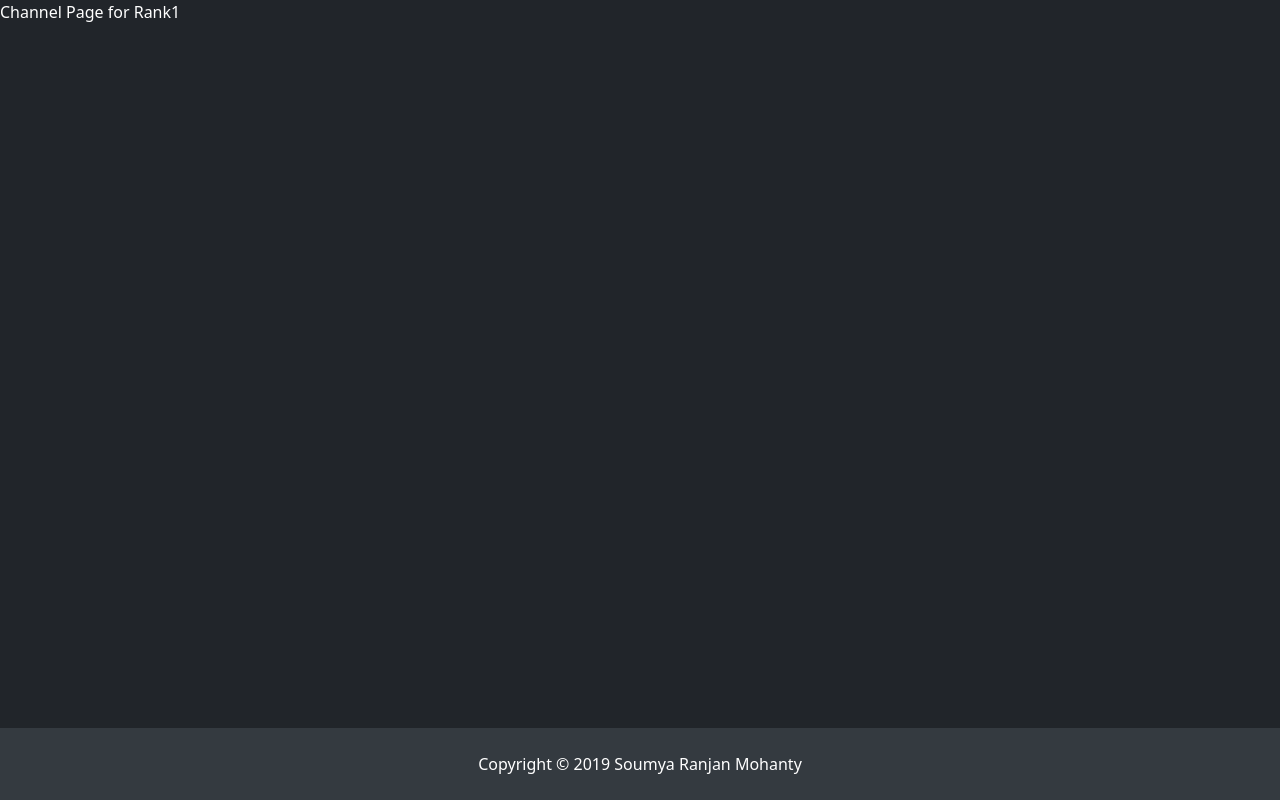
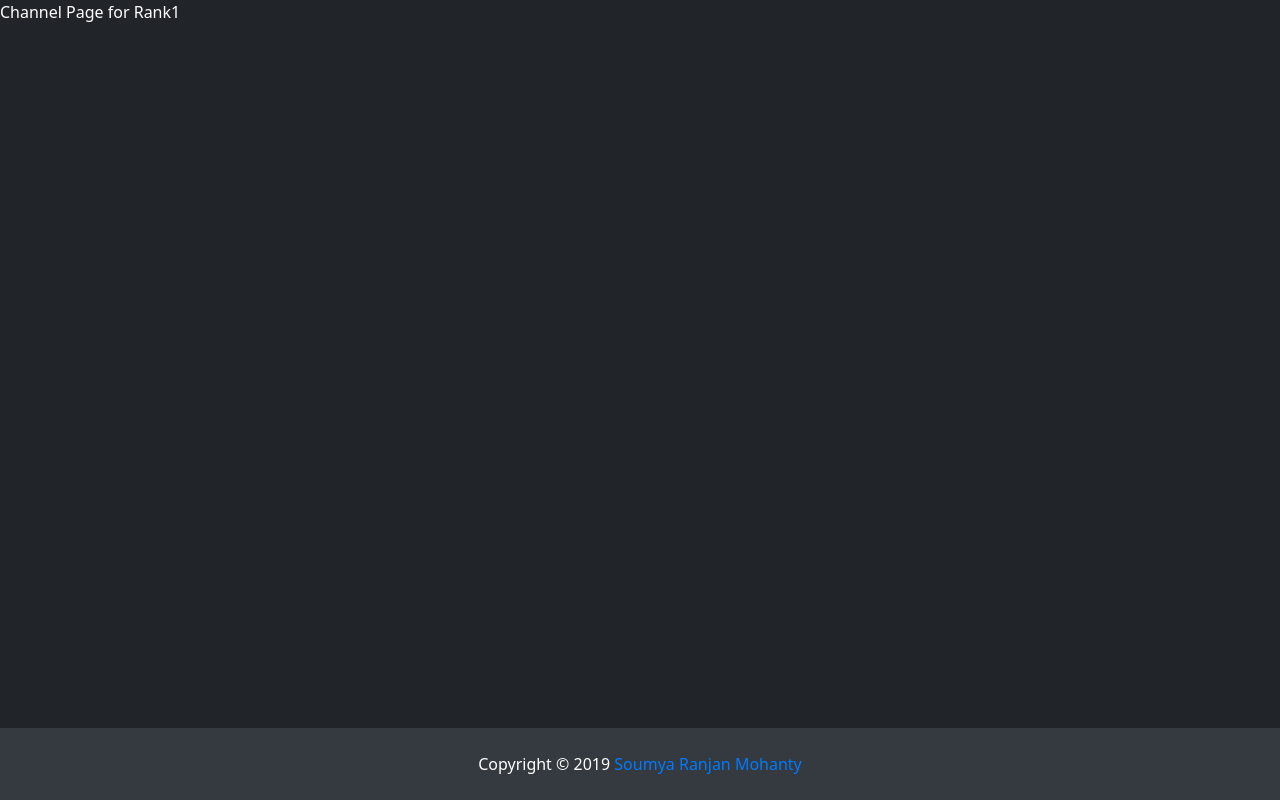
Before and after one commit to geekysrm/top-tubers, a React (Create React App) app in the folder client/: page /channel/1 in a window 1280 px wide. Built offline with nearby package versions, Linux system fonts and the light colour scheme.

Commit message:
Update Footer.js

```diff
--- a/client/src/components/footer/Footer.js
+++ b/client/src/components/footer/Footer.js
@@ -5,7 +5,7 @@ import "./Footer.css";
 export default () => {
   return (
     <footer className="footer bg-dark text-white mt-5 p-4 text-center">
-      Copyright &copy; {new Date().getFullYear()} Soumya Ranjan Mohanty
+      Copyright &copy; {new Date().getFullYear()} <a href="https://soumya.dev/" target="_blank">Soumya Ranjan Mohanty</a>
     </footer>
   );
 };
```
